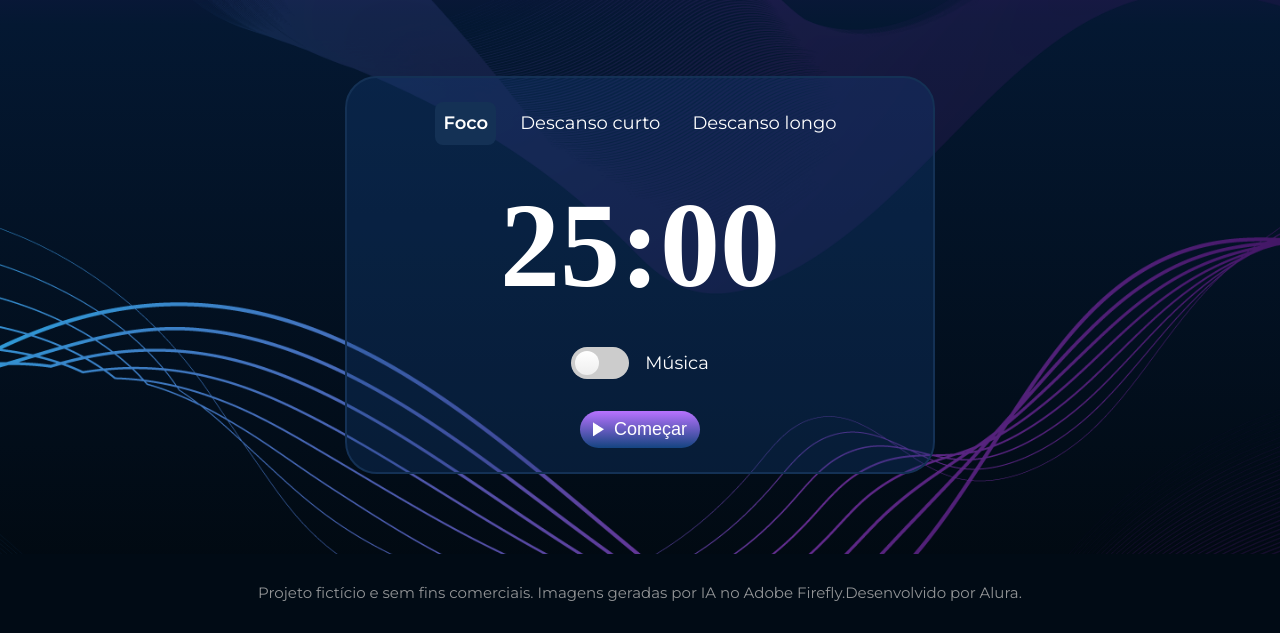
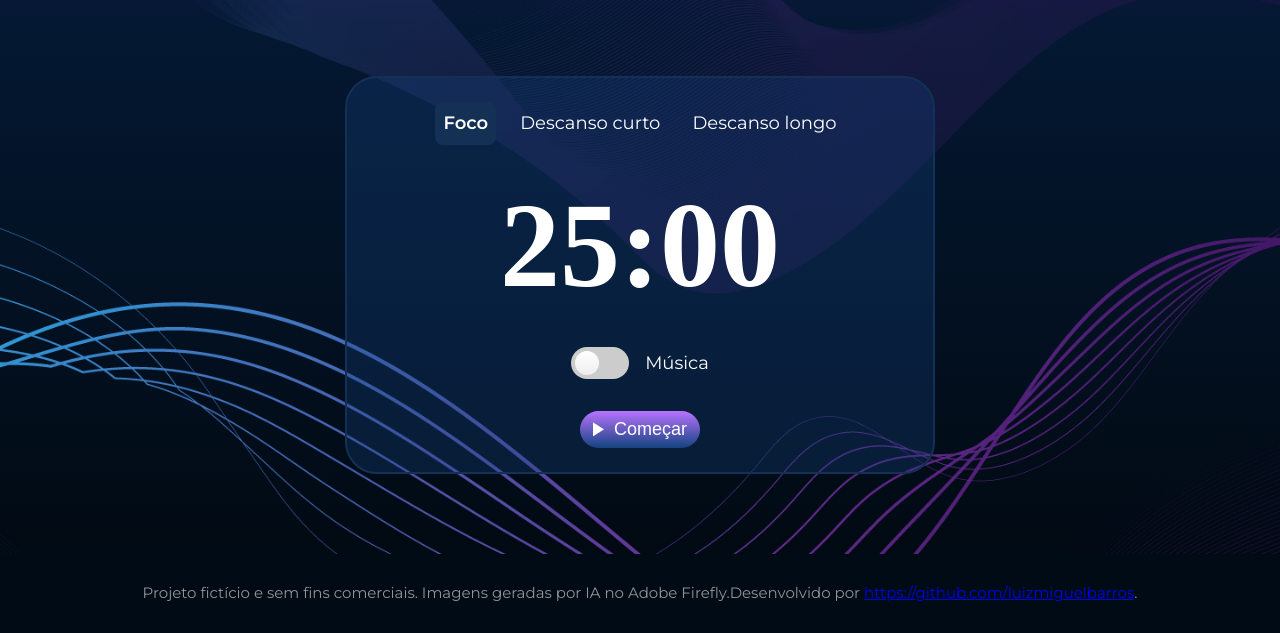
Before and after one commit to luizmiguelbarros/projeto-FOKUS-FINAL., a plain HTML site: page index.html in a window 1280 px wide. Shown: the part 548-1181 px from the top of the page. Drawn offline with nearby package versions, Linux system fonts and the light colour scheme; a web font is replaced by a local one.

Commit message:
adicionado meu github no footer com link

```diff
--- a/index.html
+++ b/index.html
@@ -72,7 +72,7 @@
 
         <footer class="app__footer">
             <p class="app__footer-text">
-                Projeto fictício e sem fins comerciais. Imagens geradas por IA no Adobe Firefly.Desenvolvido por Alura.
+                Projeto fictício e sem fins comerciais. Imagens geradas por IA no Adobe Firefly.Desenvolvido por <a href="https://github.com/luizmiguelbarros">https://github.com/luizmiguelbarros</a>.
             </p>
         </footer>
     </main>
```
